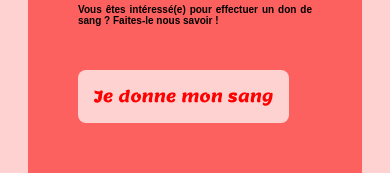
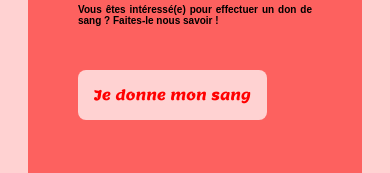
Before and after one commit to luarredondo/Bloody, a plain HTML site: page index.html in a window 390 px wide. Shown: the part 517-690 px from the top of the page. Drawn offline with Linux system fonts and the light colour scheme.

Commit message:
Update style.css

```diff
--- a/style.css
+++ b/style.css
@@ -260,7 +260,12 @@ footer .reseaux img:hover{
         width: 0px;
         height: 0px;
         border: 0px solid;
-    }.bloody-efs{
+    }.btn-form{
+        font-size: 14px;
+    }
+
+
+    .bloody-efs{
         width: 0px;
         height: 0px;
         border: 0px solid;
```
